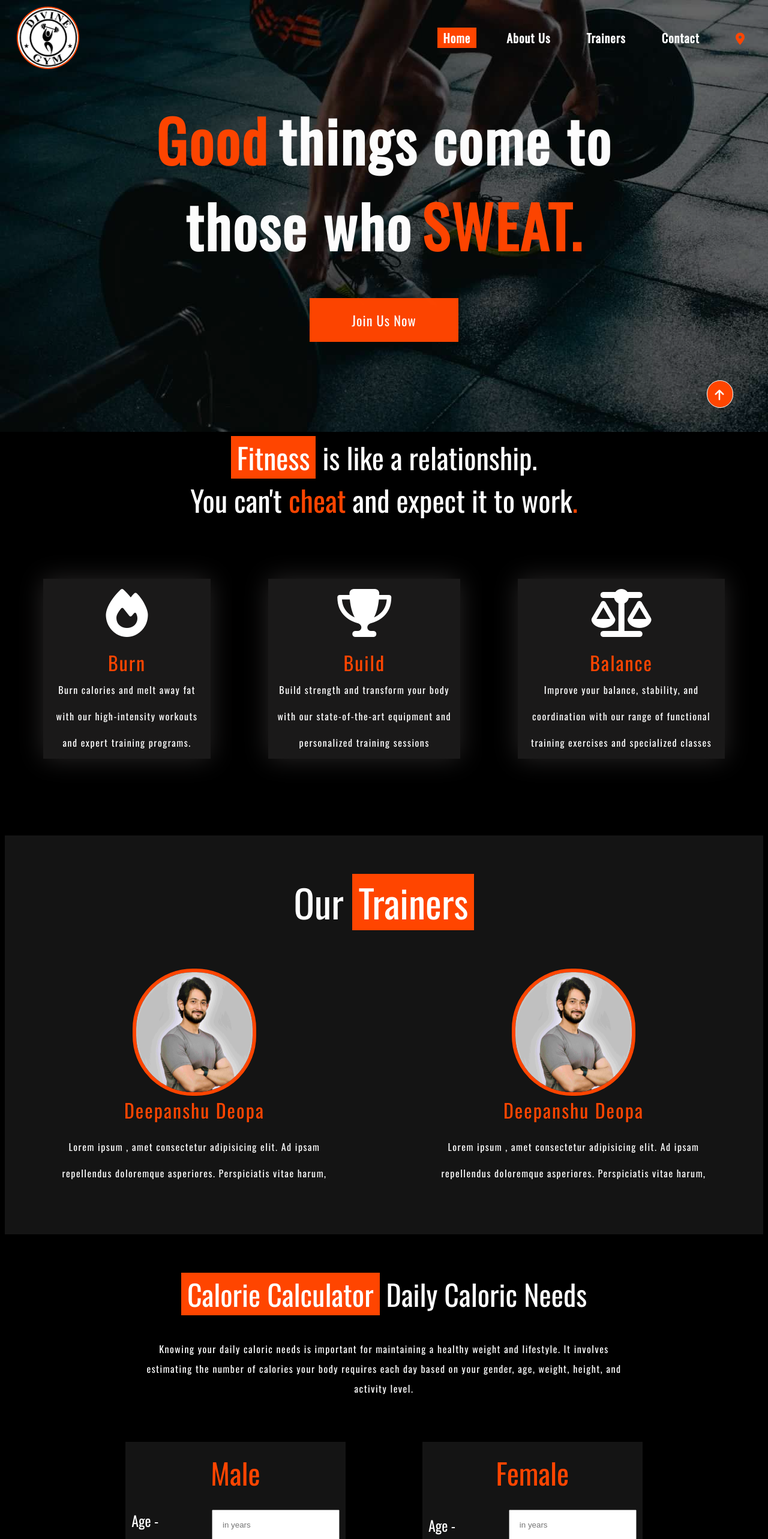
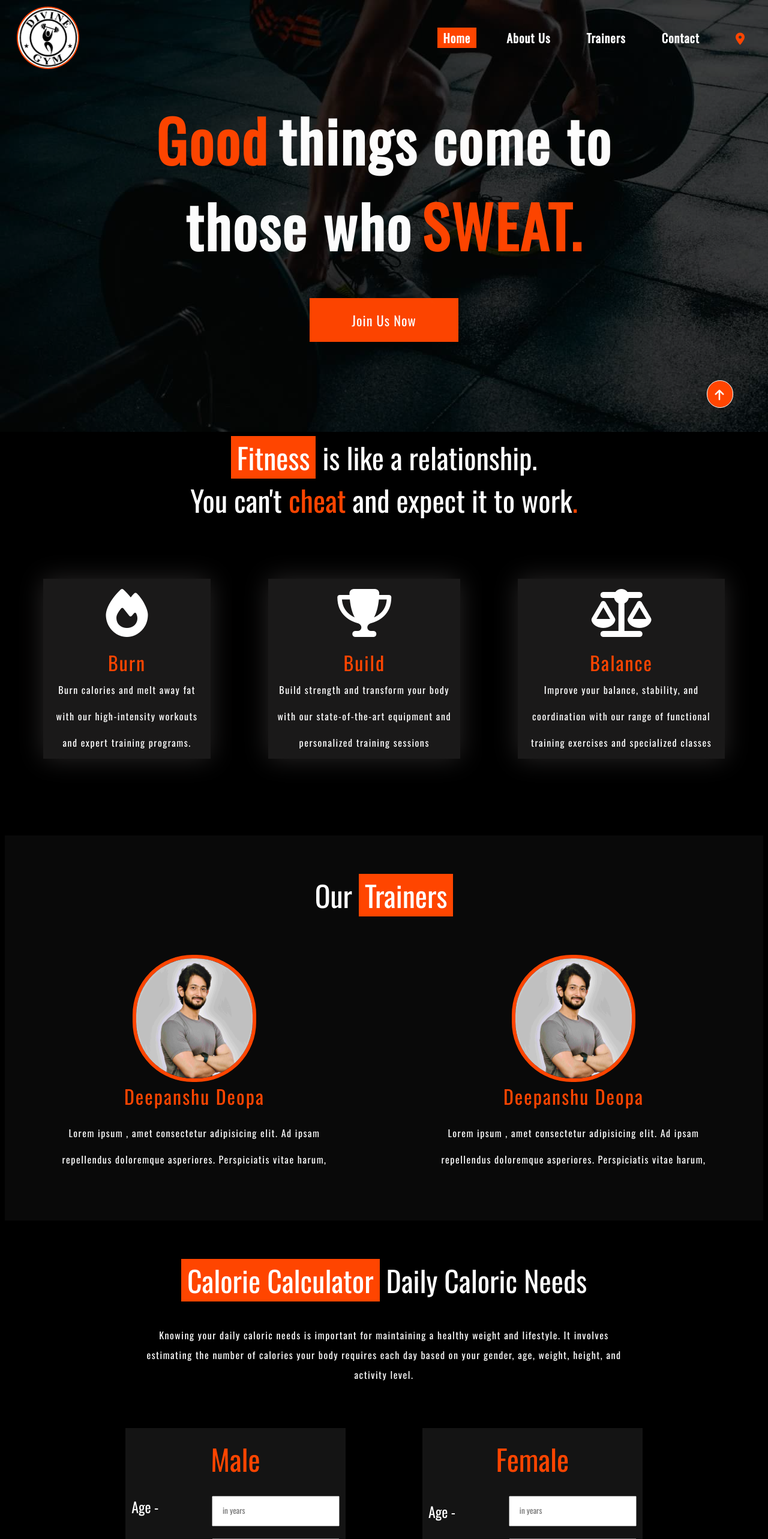
Before and after one commit to ankitsingh2105/GYM-website, a React (Vite) app: page / in a window 1280 px wide. Shown: the top 2566 px of the page at 60% size. Built offline with nearby package versions, Linux system fonts and the light colour scheme.

Commit message:
improved nav bar

```diff
--- a/index.html
+++ b/index.html
@@ -4,11 +4,11 @@
     <meta charset="UTF-8" />
     <link rel="icon" type="image" href="./divinelogo.png" />
     <meta name="viewport" content="width=device-width, initial-scale=1.0" />
-    <meta name="description" content="Divine Gym Haldwani">
+    <meta name="description" content="Divine Gym | Premium Gym in Haldwani">
     <link rel="preconnect" href="https://fonts.googleapis.com">
     <link rel="preconnect" href="https://fonts.gstatic.com" crossorigin>
     <link href="https://fonts.googleapis.com/css2?family=Oswald&display=swap" rel="stylesheet">
-    <title>Divine Gym</title>
+    <title>| Divine Gym |</title>
   </head>
   <body>
     <div id="root"></div>
--- a/src/Components/Calculator/Calculator.css
+++ b/src/Components/Calculator/Calculator.css
@@ -59,6 +59,10 @@
     padding: 1px 2rem;
     margin: 1rem 0rem;
     font-family: var(--main-font);
+}
+
+.height_input::placeholder{
+    font-family: var(--main-font) ;
 }
 
 @media screen and (max-width: 1252px) {
--- a/src/Components/Contact/Contact.css
+++ b/src/Components/Contact/Contact.css
@@ -4,7 +4,7 @@
     padding: 3rem 0rem 0rem;
 }
 .Contact_main_div{
-    background-color: rgb(20 20 20);
+    background-color: rgb(9 9 9);
 }
 .Contact_main{
     border-bottom: 3px solid var(--main-color);
--- a/src/Components/Contact/Contact.jsx
+++ b/src/Components/Contact/Contact.jsx
@@ -37,8 +37,8 @@ export default function Contact(props) {
                             Deliver you message
                         </div>
                         <input type="text" id='newid1' className="info_contact " placeholder='Your Name' required></input>
-                            <input type="text" id='newid2' className="info_contact " placeholder='Your Email/Phone' required></input>
-                            <textarea type="text" id='newid3' className='info_contact ' name="" cols="27" rows="10" placeholder='Your message' required></textarea>
+                        <input type="text" id='newid2' className="info_contact " placeholder='Your Email/Phone' required></input>
+                        <textarea type="text" id='newid3' className='info_contact ' name="" cols="27" rows="10" placeholder='Your message' required></textarea>
                         <div className="shake">
                             <div type='button' id='delivery' className="submit" onClick={SendtoWhatspp}>
                                 <i class="fa-solid fa-truck"></i>
--- a/src/Components/Home/Home.css
+++ b/src/Components/Home/Home.css
@@ -28,7 +28,7 @@
     background-image: url("./main_back.jpg");
     background-repeat: no-repeat;
     background-size: auto;
-    opacity: .4;
+    opacity: .24;
     z-index: -1;
 }
 
--- a/src/Components/Navbar/Navbar.css
+++ b/src/Components/Navbar/Navbar.css
@@ -51,14 +51,10 @@ body {
     user-select: none;
 }
 
-.Nav_list:hover {
+.Nav_list:not(:last-child):hover {
     background-color: var(--main-color);
     cursor: pointer;
-}
-
-.Nav_list a :last-child:hover{
     color: white;
-    background-color: red;
 }
 
 .Nav_UList {
--- a/src/Components/Navbar/Navbar.jsx
+++ b/src/Components/Navbar/Navbar.jsx
@@ -12,12 +12,12 @@ export default function Navbar(props) {
         <div className="Navbar_main_div">
           <img src={Logo} alt="" />
           <ul className="Nav_UList">
+            <li className="Nav_list floating"><i onClick={() => scroll('home')} class="fa-solid fa-arrow-up"></i></li>
             <li className="Nav_list one"><a onClick={() => scroll('home')}>Home</a></li>
             <li className="Nav_list"><a onClick={() => scroll('about')}>About Us</a></li>
             <li className="Nav_list"><a onClick={() => scroll('trainer')}>Trainers</a></li>
             <li className="Nav_list"><a onClick={() => scroll('contact')}>Contact</a></li>
             <li className="Nav_list"> <a href="https://maps.app.goo.gl/4tVQ9gqLm7VymsoD6" target="_blank" rel="noopener noreferrer"><i class="fa-solid fa-location-dot"></i></a></li>
-            <li className="Nav_list floating"><i onClick={() => scroll('home')} class="fa-solid fa-arrow-up"></i></li>
           </ul>
         </div>
       </main>
--- a/src/Components/Trainers/Trainer.css
+++ b/src/Components/Trainers/Trainer.css
@@ -1,10 +1,10 @@
 .Trainer_main {
-    background-color: rgb(20 20 20);
+    background-color: rgb(9 9 9);
     padding: 4rem 0rem;
 }
 
 .Trainer_main_div {
-    font-size: 4rem;
+    font-size: 3rem;
     font-family: var(--main-font);
 }
 
```
